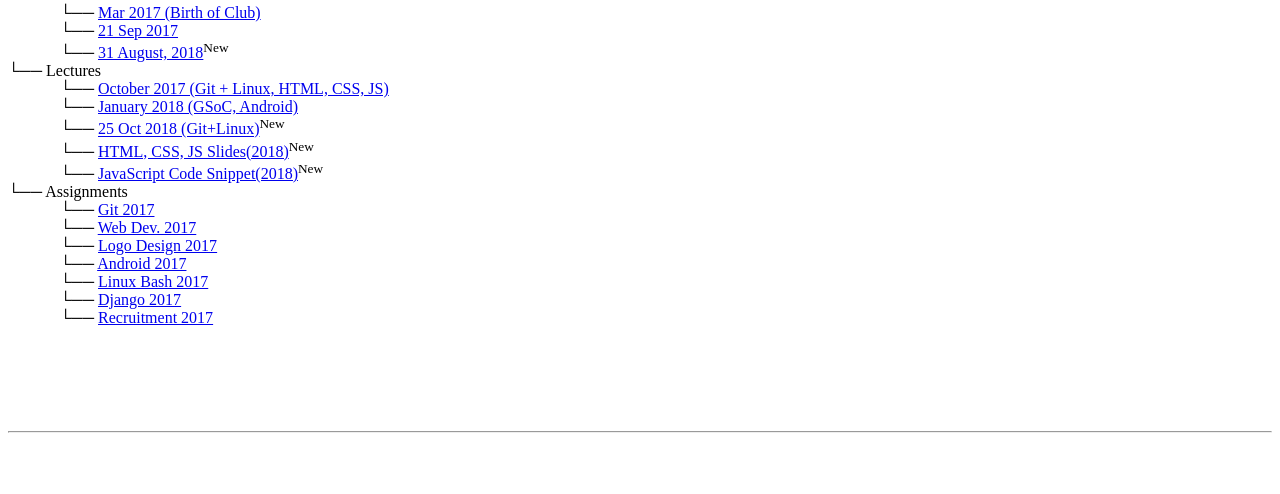
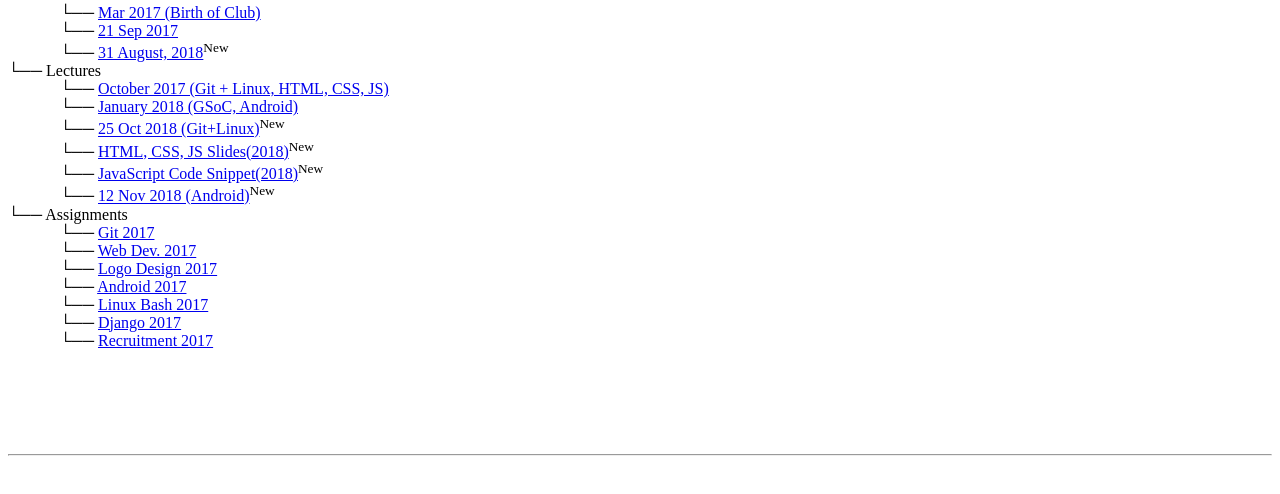
Before and after one commit to devclub-iitd/Lectures, a plain HTML site: page index.html in a window 1280 px wide. Shown: the part 112-606 px from the top of the page. Drawn offline with Linux system fonts and the light colour scheme.

Commit message:
Update index.html

```diff
--- a/index.html
+++ b/index.html
@@ -33,10 +33,10 @@
             2018 (GSoC, Android)</a><br>
         &emsp;&emsp;&emsp; └── <a href="./lectures/lecture18/25_10_2018_Git_Linux.pdf">25 Oct 2018 (Git+Linux)</a><sup
             class="new">New</sup><br>
-        &emsp;&emsp;&emsp; └── <a href="./lectures/lecture18/html_css_js.pdf">HTML, CSS, JS Slides(2018)</a><sup
-            class="new">New</sup><br>
+        &emsp;&emsp;&emsp; └── <a href="./lectures/lecture18/html_css_js.pdf">HTML, CSS, JS Slides(2018)</a><sup class="new">New</sup><br>
         &emsp;&emsp;&emsp; └── <a href="./lectures/lecture18/js_code_snippet.zip">JavaScript Code Snippet(2018)</a><sup
             class="new">New</sup><br>
+        &emsp;&emsp;&emsp; └── <a href="./lectures/lecture18/ANDROID.pptx">12 Nov 2018 (Android)</a><sup class="new">New</sup><br>
         └── Assignments<br>
         &emsp;&emsp;&emsp; └── <a href="https://drive.google.com/open?id=1xY2bo7946Obcl2lRLI_PhmA0sP4rSk5_">Git 2017</a><br>
         &emsp;&emsp;&emsp; └── <a href="https://drive.google.com/open?id=1XHrsF9cFE3-Ud3cl2vBoZK-q5kk0A7PC">Web Dev.
```
